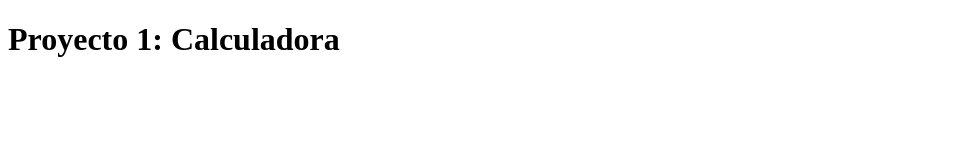
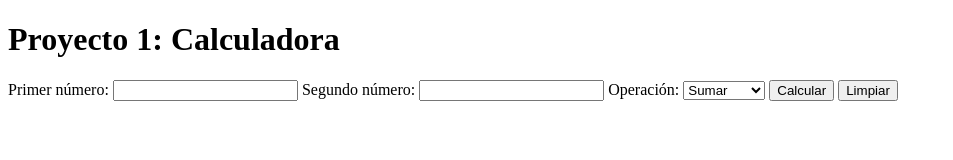
Before and after one commit to Diego-2DAM/ProyectoCalculadora, a plain HTML site: page index.html in a window 1280 px wide. Shown: the whole page, without its empty margins (0-953 px from the left). Drawn offline with Linux system fonts and the light colour scheme.

Commit message:
DWEC U02 - Crear formulario HTML de la calculadora

```diff
--- a/index.html
+++ b/index.html
@@ -11,5 +11,36 @@
 
     <h1>Proyecto 1: Calculadora</h1>
 
+    <form id="calculadora" novalidate>
+
+        <!-- Pedimos los números los cuales vamos a operar -->
+        <label for="numero1">Primer número:</label>
+        <input type="number" id="numero1" name="numero1" step="any">
+
+        <label for="numero2">Segundo número:</label>
+        <input type="number" id="numero2" name="numero2" step="any">
+
+        <!-- Elegimos la operacion que queremos hacer -->
+        <label for="operacion">Operación:</label>
+        <select id="operacion" name="operacion">
+            <option value="suma">Sumar</option>
+            <option value="resta">Restar</option>
+            <option value="multiplicacion">Multiplicar</option>
+            <option value="division">Dividir</option>
+            <option value="potencia">Potencia</option>
+            <option value="resto">Resto</option>
+        </select>
+
+        <!-- Añadimos los dos botones -->
+        <button type="submit">Calcular</button>
+        <button type="button" id="limpiar">Limpiar</button>
+
+    </form>
+
+    <!-- Aqui mostraremos los errores junto al resultado obtenido-->
+    <p id="error"></p>
+    <p id="resultado"></p>
+
+
 </body>
 </html>
```
